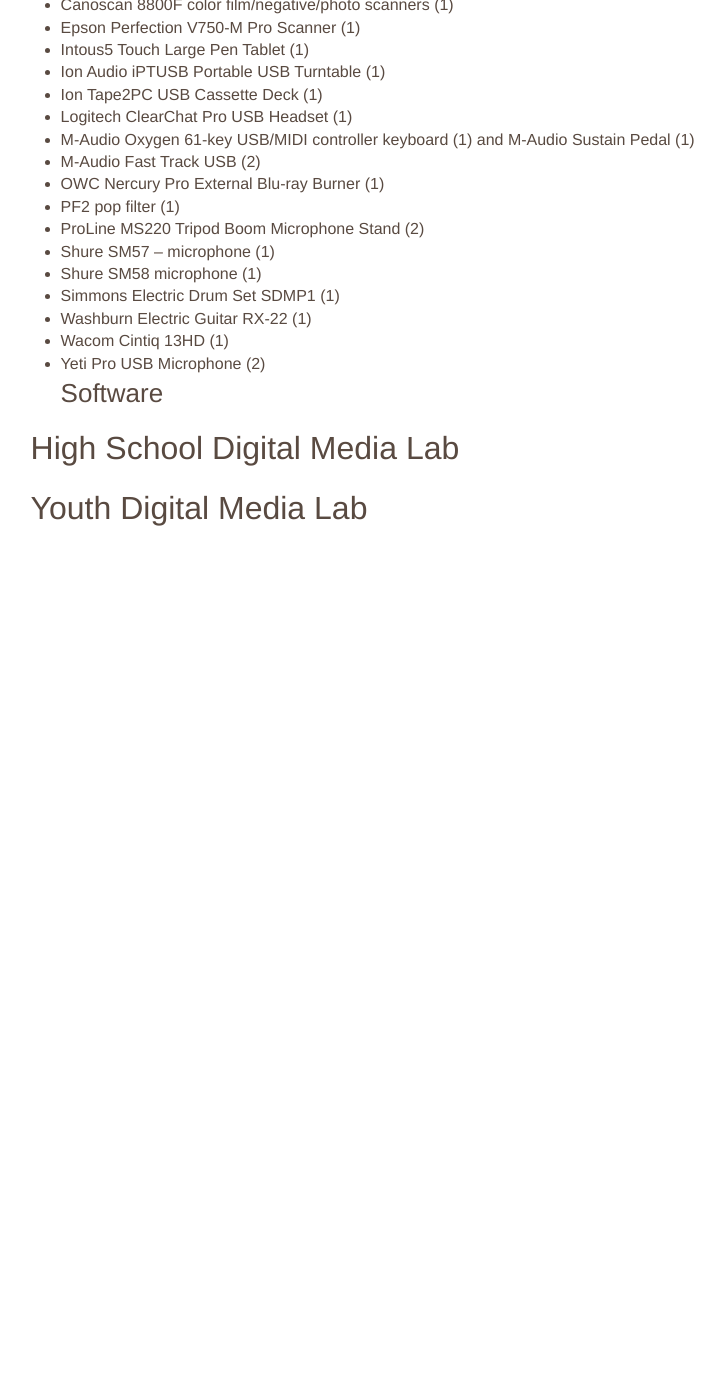
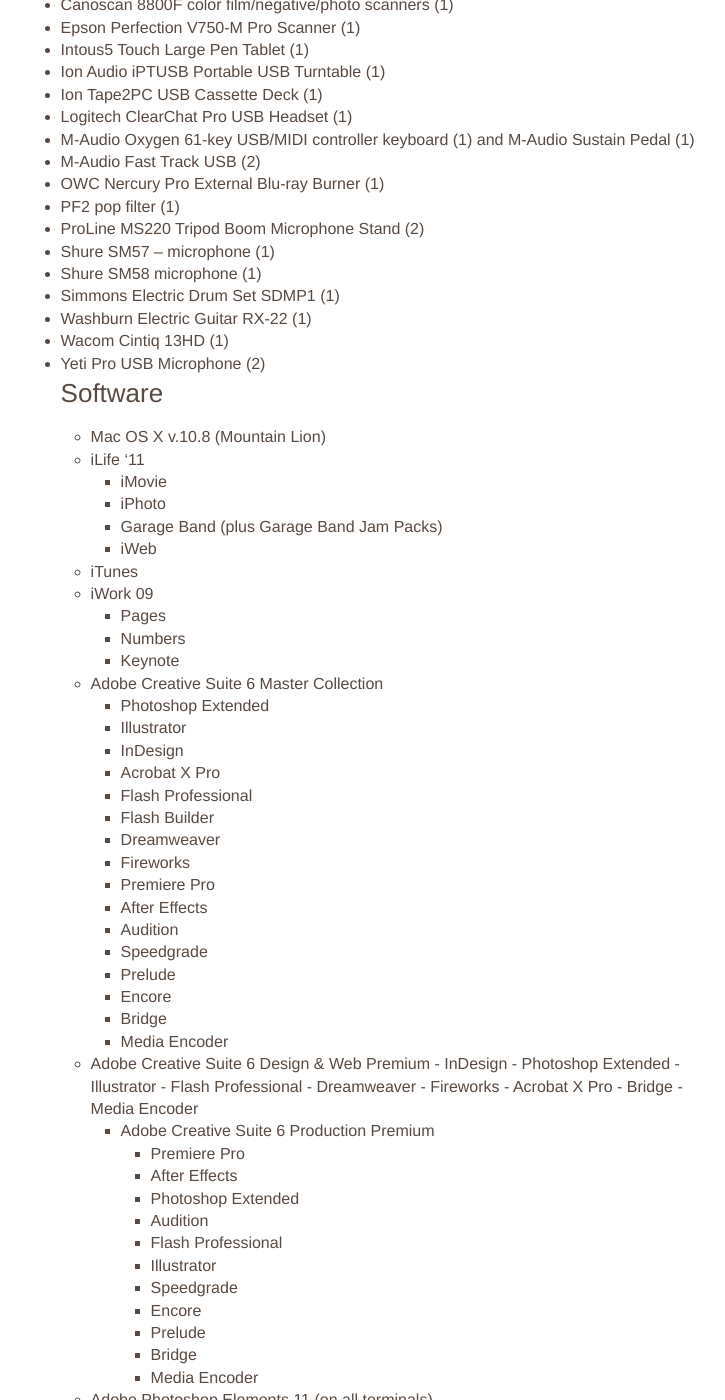
Before and after one commit to skokielibrary/spl-content, a Jekyll site: the page built from _content/mick/services--learning-labs--dml.markdown, in a window 1280 px wide and 1400 px high, scrolled down 622 px. Shown: the whole window, without its empty margins (272-997 px from the left). Built offline with Jekyll 4.4.1, drawn with Linux system fonts in a browser that asks for light colours; some web fonts are replaced; before the commit the page ends 1213 px from its top, so only the background shows below that; some of the changed text lies outside the part shown.

Commit message:
bullet point

```diff
--- a/_content/mick/services--learning-labs--dml.markdown
+++ b/_content/mick/services--learning-labs--dml.markdown
@@ -34,5 +34,90 @@ Our Digital Media Labs were created to help Skokie Library card holders create m
 - Yeti Pro USB Microphone (2)
 ###Software
 
+   - Mac OS X v.10.8 (Mountain Lion)
+   - iLife '11
+       - iMovie
+       - iPhoto
+       - Garage Band (plus Garage Band Jam Packs)
+       - iWeb
+   - iTunes
+   - iWork 09
+       - Pages
+       - Numbers
+       - Keynote
+   - Adobe Creative Suite 6 Master Collection
+      -  Photoshop Extended
+      -  Illustrator
+      -  InDesign
+      -  Acrobat X Pro
+      -  Flash Professional
+      -  Flash Builder
+      -  Dreamweaver
+      -  Fireworks
+      -  Premiere Pro
+      -  After Effects
+      -  Audition
+      -  Speedgrade
+      -  Prelude
+      -  Encore
+      -  Bridge
+      -  Media Encoder
+  - Adobe Creative Suite 6 Design & Web Premium
+        - InDesign
+        - Photoshop Extended
+        - Illustrator
+        - Flash Professional
+        - Dreamweaver
+        - Fireworks
+        - Acrobat X Pro
+        - Bridge
+        - Media Encoder
+    - Adobe Creative Suite 6 Production Premium
+       - Premiere Pro
+       - After Effects
+       - Photoshop Extended
+       - Audition
+       - Flash Professional
+       - Illustrator
+       - Speedgrade
+       - Encore
+       - Prelude
+       - Bridge
+       - Media Encoder
+   - Adobe Photoshop Elements 11 (on all terminals)
+   - Final Cut Studio
+       - Final Cut Pro 7
+       - Motion 4
+       - Soundtrack Pro 3
+       - Color 1.5
+       - Compressor 3.5
+       - DVD Studio Pro 4
+    - Final Cut X
+   - Anime Studio Debut
+   - Audodesk Sketchbook Express
+   - Blender 3D
+   - Burn
+   - EZVinyl Converter
+   - Firefox
+   - Google Earth
+   - Handbrake
+   - iBooks Author
+   - Logic Pro 9
+   - Apple Mainstage
+   - Manga Studio EX4
+   - MP Navigator
+   - MPlayerX
+   - Nik Color Efex
+   - Printfolio
+   - ReplicatorG
+   - Roxio Toast 11 Titanium
+   - Safari
+   - Scratch 2.0
+   - Screenflow
+   - SkeinForge
+   - Thousands of stock photos  and videos
+   - VuScan
+   - Xcode
+
 ##High School Digital Media Lab
 ##Youth Digital Media Lab
```
